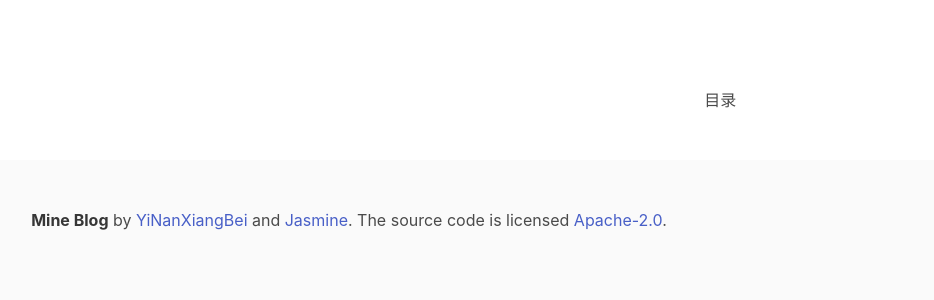
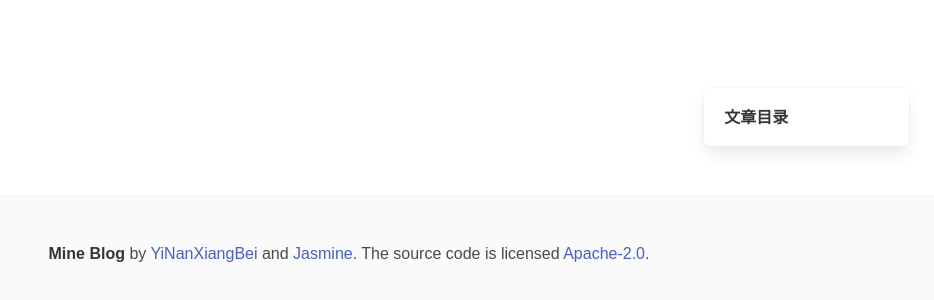
Before and after one commit to YiNanXiangBei/mine_front, a Vue app: page /sysadmin/preview in a window 1280 px wide. Shown: the part 316-616 px from the top of the page, without its empty margins (291-1225 px from the left). Built offline with nearby package versions, Linux system fonts and the light colour scheme; what iview, mavon-editor, vue-disqus would draw is missing.

Commit message:
添加新的预览功能

```diff
--- a/src/components/Preview.vue
+++ b/src/components/Preview.vue
@@ -59,10 +59,10 @@
                         </div>
                     </div>
                     <div class="column is-one-fifths">
-                        <div class="content">
-                            <p>目录</p>
+                        <div class="box">
+                            <h3 class="title is-6">文章目录</h3>
                             <div v-for="(item, index) in headlines">
-                                <p :style="{'text-indent': firstLineIndent(item.level)}">
+                                <p :style="{'text-indent': firstLineIndent(item.level), 'font-size':'13px'}">
                                     <a href="javascript:void(0)" @click="goAnchor('#'+item.slug)">{{item.title}}</a>
                                 </p>
 
@@ -152,6 +152,10 @@ export default {
                 });
                 return "<h" + level + " id=\"" + slug + "\"><a href=\"javascript:void(0)" + "\" class=\"anchor\"># </a>" + text + "</h" + level + ">";
             };
+            rendererMD.image = function (href, title, text) {
+                return "<p style=\"padding: 17.5px 21px 17.5px 21px\"><img src=\"" + href + "\"" + " alt=\"" + text + "\"></p>"
+            };
+
             return marked(this.article.content, { sanitize: true, renderer: rendererMD}, (err, content) => {
                 this.tocToTree(toc)
                 return content;
@@ -172,9 +176,30 @@ export default {
             });
             console.log(this.tags)
         }
+    },
+    destroyed() {
+        if (localStorage.getItem("formValues")) {
+            localStorage.removeItem("formValues");
+        }
+        if (localStorage.getItem("tags")) {
+            localStorage.removeItem("tags");
+        }
     }
 }
 </script>
 <style scoped>
-
+@font-face {
+    font-family: 'Hiragino Sans GB';
+    src: url('../../static/font/Hiragino-Sans-GB-W3.otf');
+}
+@font-face {
+    font-family: 'Monaco';
+    src: url('../../static/font/Monaco.ttf');
+}
+#preview-detail {
+    min-height: 740px;
+}
+.content {
+    font-family: Arial, "Hiragino Sans GB", 冬青黑, "Microsoft YaHei", 微软雅黑, SimSun, 宋体, Helvetica, Tahoma, "Arial sans-serif";
+}
 </style>
--- a/src/components/userview/DetailArticle.vue
+++ b/src/components/userview/DetailArticle.vue
@@ -11,10 +11,10 @@
                         </div>
                     </div>
                     <div class="column is-one-fifths">
-                        <div class="content">
-                            <p>目录</p>
+                        <div class="box">
+                            <h3 class="title is-6">文章目录</h3>
                             <div v-for="(item, index) in headlines">
-                                <p :style="{'text-indent': firstLineIndent(item.level)}">
+                                <p :style="{'text-indent': firstLineIndent(item.level), 'font-size':'13px'}">
                                     <a href="javascript:void(0)" @click="goAnchor('#'+item.slug)">{{item.title}}</a>
                                 </p>
 
@@ -179,6 +179,9 @@ export default {
                 });
                 return "<h" + level + " id=\"" + slug + "\"><a href=\"javascript:void(0)" + "\" class=\"anchor\"># </a>" + text + "</h" + level + ">";
             };
+            rendererMD.image = function (href, title, text) {
+                return "<p style=\"padding: 17.5px 21px 17.5px 21px;\"><img src=\"" + href + "\"" + " alt=\"" + text + "\"></p>"
+            };
             return marked(this.content, { sanitize: true, renderer: rendererMD}, (err, content) => {
                 this.tocToTree(toc)
                 return content;
@@ -210,4 +213,5 @@ export default {
 .content {
     font-family: Arial, "Hiragino Sans GB", 冬青黑, "Microsoft YaHei", 微软雅黑, SimSun, 宋体, Helvetica, Tahoma, "Arial sans-serif";
 }
+
 </style>
```
